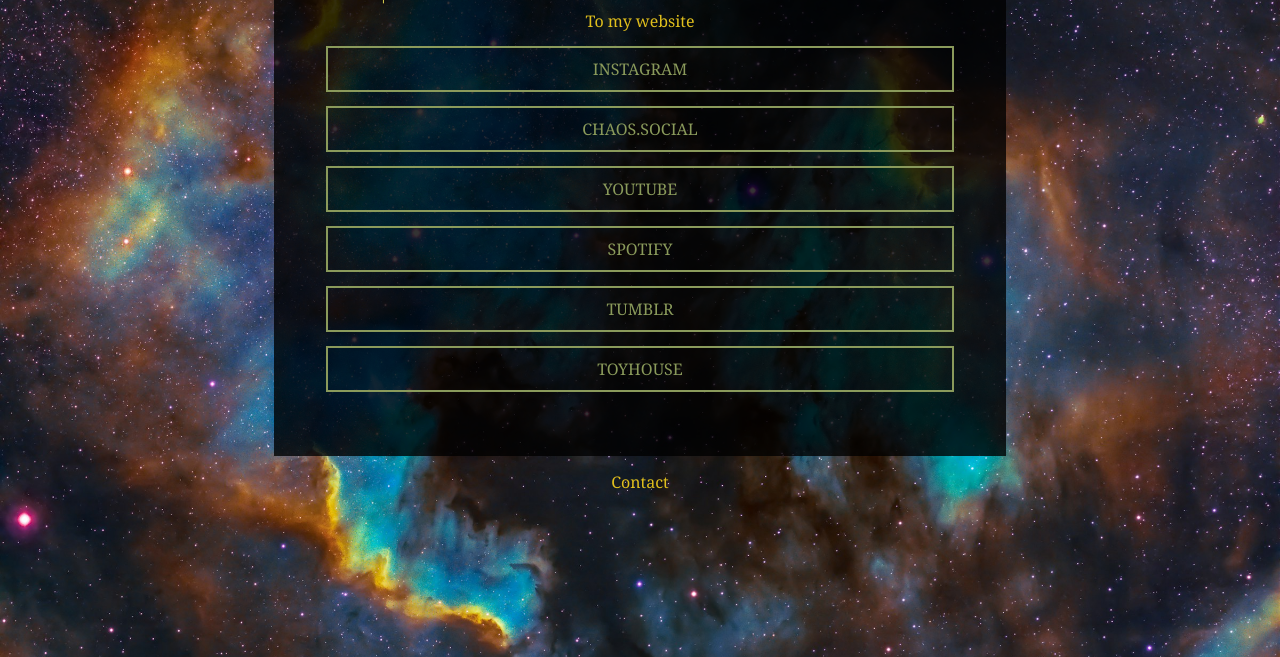
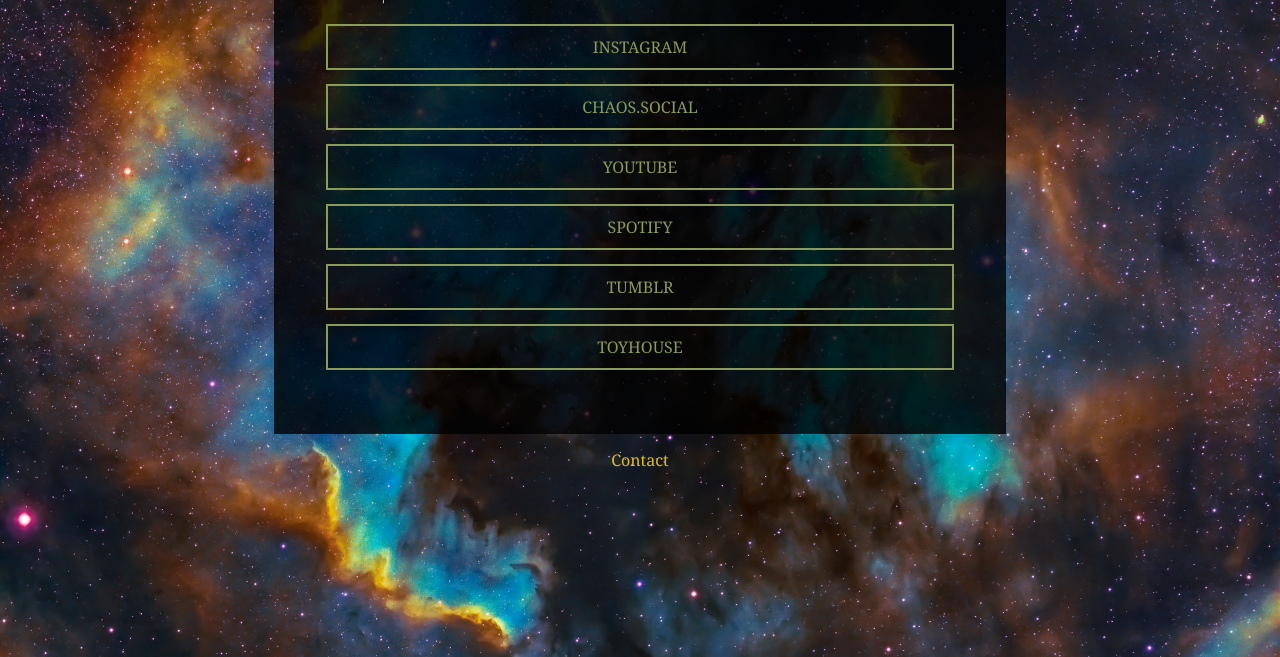
Before and after one commit to mossgreeneddie/DeepInsideTheForest, a plain HTML site: page Deep In The Forest.html in a window 1280 px wide. Shown: the part 143-800 px from the top of the page. Drawn offline with Linux system fonts and the light colour scheme.

Commit message:
Update Deep In The Forest.html

```diff
--- a/Deep In The Forest.html
+++ b/Deep In The Forest.html
@@ -14,9 +14,9 @@
                 Eddie says hi.
             </h1>
         </div>
-        <a class="web" href="main.html">
+        <!--<a class="web" href="main.html">
             To my website
-        </a>
+        </a>-->
         <a class="button" href="https://www.instagram.com/eine_schai/">
             instagram
         </a>
```
